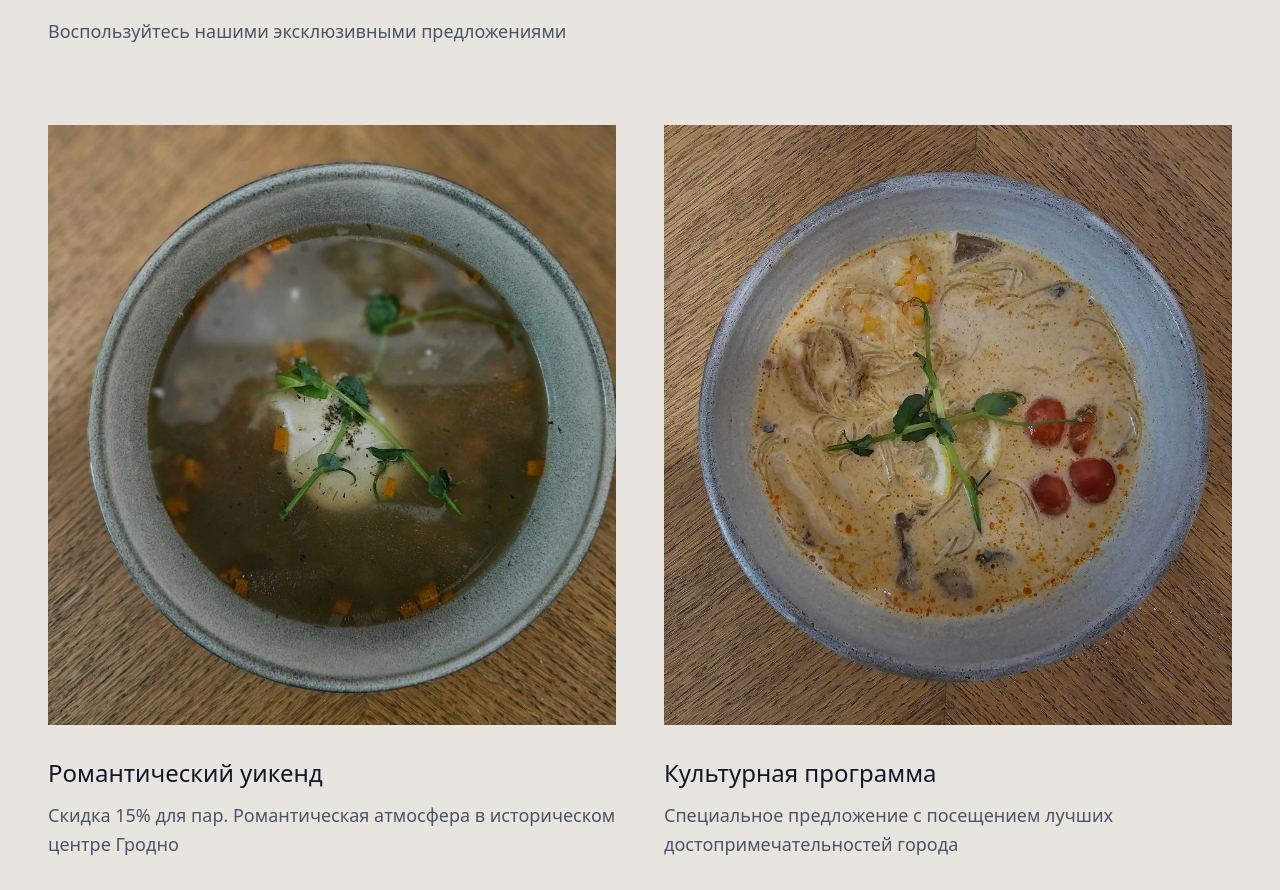
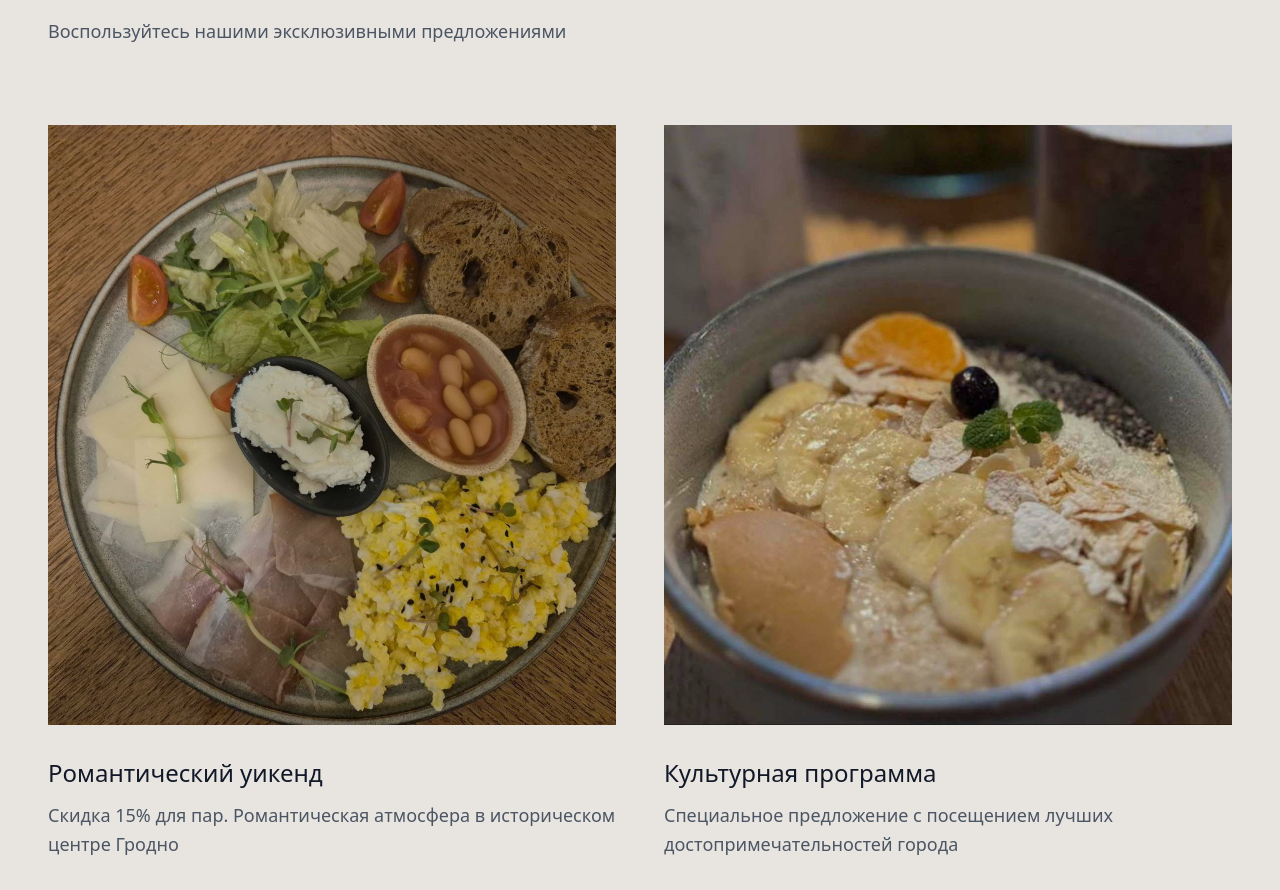
Before and after one commit to SigmaElite/Hotel-cultura, a React (Vite) app: page / in a window 1280 px wide. Shown: the part 3047-3937 px from the top of the page. Built offline with nearby package versions, Linux system fonts and the light colour scheme.

Commit message:
Updated Offers.tsx

```diff
--- a/src/components/Offers.tsx
+++ b/src/components/Offers.tsx
@@ -4,12 +4,12 @@ const offers = [
   {
     title: 'Романтический уикенд',
     description: 'Скидка 15% для пар. Романтическая атмосфера в историческом центре Гродно',
-    image: '/photo_20_2025-10-31_18-24-38.jpg'
+    image: '/photo_2_2025-10-31_18-24-38.jpg'
   },
   {
     title: 'Культурная программа',
     description: 'Специальное предложение с посещением лучших достопримечательностей города',
-    image: '/photo_21_2025-10-31_18-24-38.jpg'
+    image: '/photo_3_2025-10-31_18-24-38.jpg'
   }
 ];
 
--- a/src/components/restaurant/RestaurantMenu.tsx
+++ b/src/components/restaurant/RestaurantMenu.tsx
@@ -396,7 +396,7 @@ export default function RestaurantMenu() {
                 {category.items.map((item, itemIndex) => (
                   <div
                     key={itemIndex}
-                    className={`bg-[#e8e5e0] overflow-hidden hover:shadow-2xl transition-all duration-500 hover:scale-105 group transform ${
+                    className={`bg-white border border-gray-200 overflow-hidden hover:shadow-2xl transition-all duration-500 hover:scale-105 hover:border-gray-300 group transform ${
                       isVisible && activeCategory === categoryIndex
                         ? 'opacity-100 translate-y-0'
                         : 'opacity-0 translate-y-8'
```
